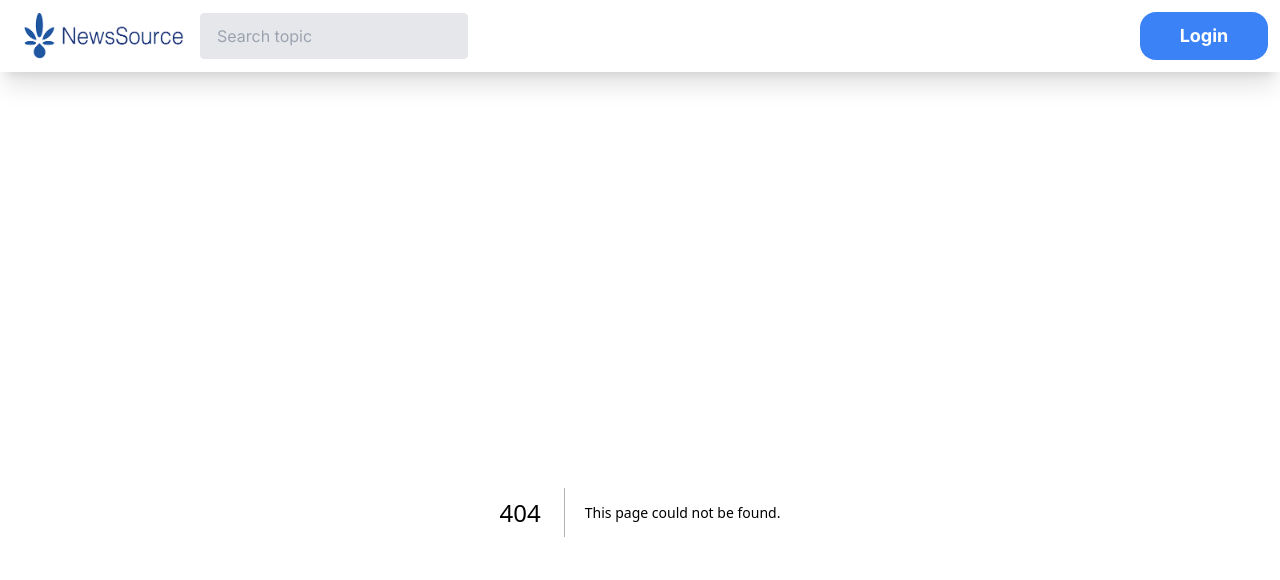
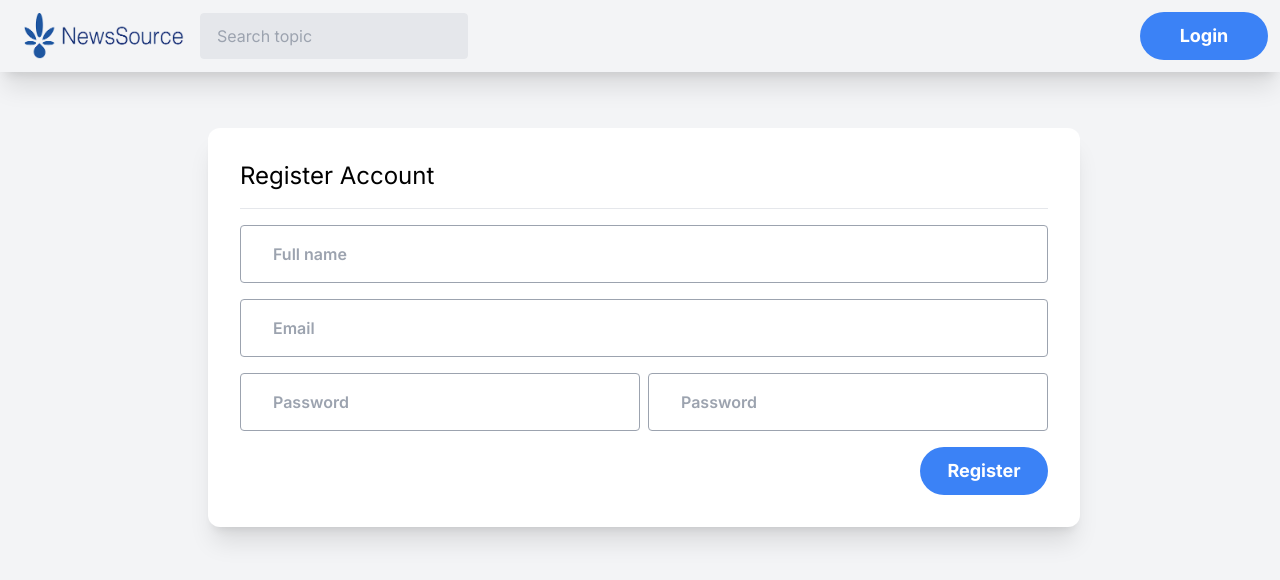
Before and after one commit to ramdhani-lukman/news-fe, a Next.js app: page /register in a window 1280 px wide. Before the commit this address had no page. Shown: the top 580 px of the page. Built offline with nearby package versions, Linux system fonts and the light colour scheme.

Commit message:
register functionality

```diff
--- /dev/null
+++ b/app/register/page.tsx
@@ -0,0 +1,85 @@
+"use client";
+import axios from "axios";
+import React, { useState } from "react";
+
+export default function page() {
+    const [name, setName] = useState("");
+    const [email, setEmail] = useState("");
+    const [password, setPassword] = useState("");
+    const [passwordConfirmation, setConfirmPassword] = useState("");
+
+
+    const handleRegister = (e : any) => {
+        e.preventDefault();
+        const baseURL = process.env.NEXT_PUBLIC_API_BASEURL;
+        const completeURL = baseURL+"/api/register";
+
+        axios.post(completeURL,{
+            name,
+            email,
+            password,
+            password_confirmation : passwordConfirmation
+        }).then((response) => {
+            const user = response.data.data.user;
+            localStorage.setItem("user",JSON.stringify(user));
+            localStorage.setItem("api_token",response.data.data.token);
+            window.location.href = "/";
+        }).catch((error) => {
+            const response = error.response;
+            const responseData = response.data;
+            alert(responseData.message);
+        })
+    };
+
+    return (
+        <div className="my-4 bg-white rounded-xl p-8 divide-y basis-1/4 ml-2 sm:block shadow-xl">
+            <h3 className="text-2xl mb-2 text-black">Register Account</h3>
+
+            <form onSubmit={handleRegister} className="mt-4">
+                <input
+                    type="text"
+                    name="name"
+                    className="w-full py-4 px-8 placeholder:font-semibold border border-gray-400 rounded hover:ring-1 my-4"
+                    placeholder="Full name"
+                    onChange={(e) => setName(e.target.value)}
+                    required
+                />
+
+                <input
+                    type="email"
+                    name="email"
+                    className="w-full py-4 px-8 placeholder:font-semibold border border-gray-400 rounded hover:ring-1 outline-blue-500 mb-4"
+                    placeholder="Email"
+                    onChange={(e) => setEmail(e.target.value)}
+                    required
+                />
+
+                <div className="flex space-x-2" >
+                    <input
+                        type="password"
+                        name="password"
+                        className="w-full py-4 px-8 placeholder:font-semibold border border-gray-400 rounded hover:ring-1 outline-blue-500 mb-4"
+                        placeholder="Password"
+                        onChange={(e) => setPassword(e.target.value)}
+                        required
+                    />
+                    <input
+                        type="password"
+                        name="password"
+                        className="w-full py-4 px-8 placeholder:font-semibold border border-gray-400 rounded hover:ring-1 outline-blue-500 mb-4"
+                        placeholder="Password"
+                        onChange={(e) => setConfirmPassword(e.target.value)}
+                        required
+                    />
+                </div>
+
+                <div className="flex justify-end w-full">
+                    <button className="group relative h-12 w-32 overflow-hidden rounded-3xl bg-blue-500 text-lg font-bold text-white" onClick={() => {handleRegister(this)}} >
+                        Register
+                    </button>
+                </div>
+
+            </form>
+        </div>
+    );
+}
--- a/components/dashboard/TopStories.tsx
+++ b/components/dashboard/TopStories.tsx
@@ -5,7 +5,7 @@ export default function TopStories() {
 
   return (
     <div className='my-4 bg-white h-100 rounded-xl p-8 divide-y grow shadow-xl'>
-      <h3 className='text-2xl mb-2 text-blue-500 cursor-pointer' >Top stories  </h3>
+      <h3 className='text-2xl mb-2 text-blue-500 cursor-pointer' >Top News  </h3>
       <Item/>
     </div>
   )
--- a/components/navbar/LoginButton.tsx
+++ b/components/navbar/LoginButton.tsx
@@ -5,7 +5,7 @@ export default function LoginButton({ setUser }: { setUser: (user: any) => void
     const [showLoginModal, setShowLoginModal] = useState(false);
     return (
         <>
-            <button className="group relative h-12 w-32 overflow-hidden rounded-2xl bg-blue-500 text-lg font-bold text-white" onClick={() => {setShowLoginModal(true)}} >
+            <button className="group relative h-12 w-32 overflow-hidden rounded-3xl bg-blue-500 text-lg font-bold text-white" onClick={() => {setShowLoginModal(true)}} >
                 Login
                 <div className="absolute inset-0 h-full w-full scale-0 rounded-2xl transition-all duration-300 group-hover:scale-100 group-hover:bg-white/30"></div>
             </button>
```
Also changed, not shown: 1 other file (tests, documents, lock files or other folders).
